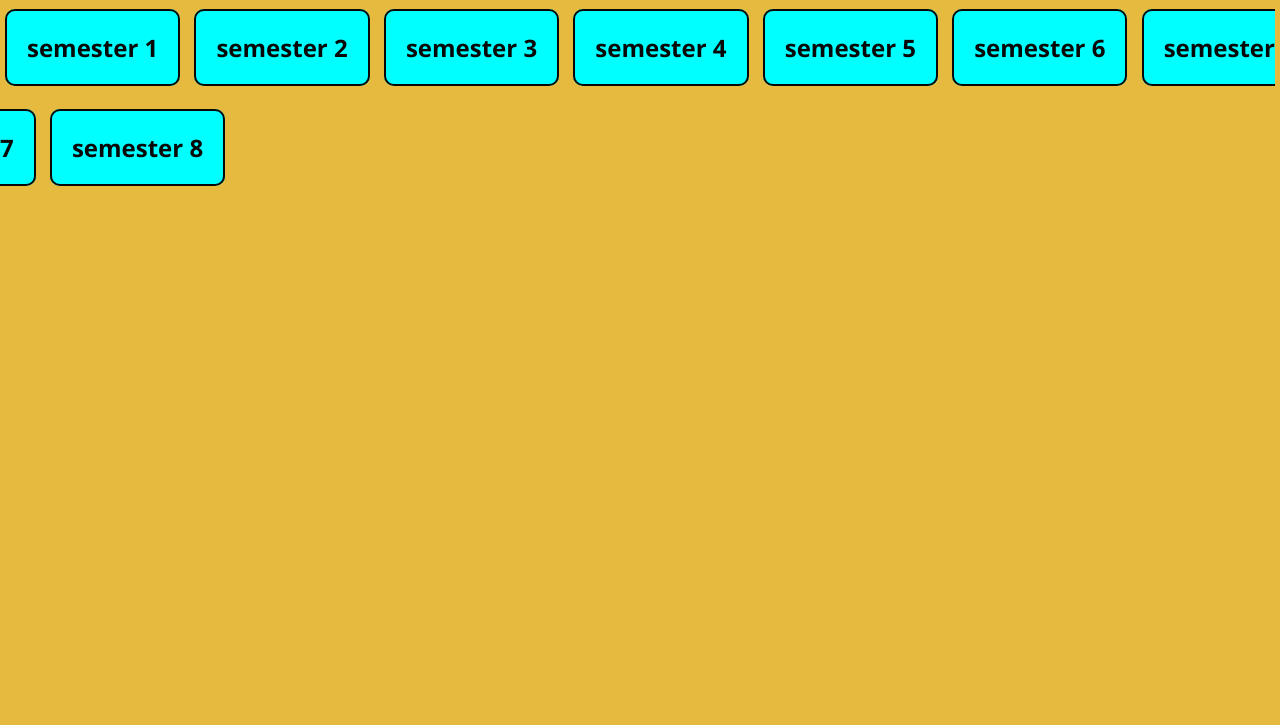
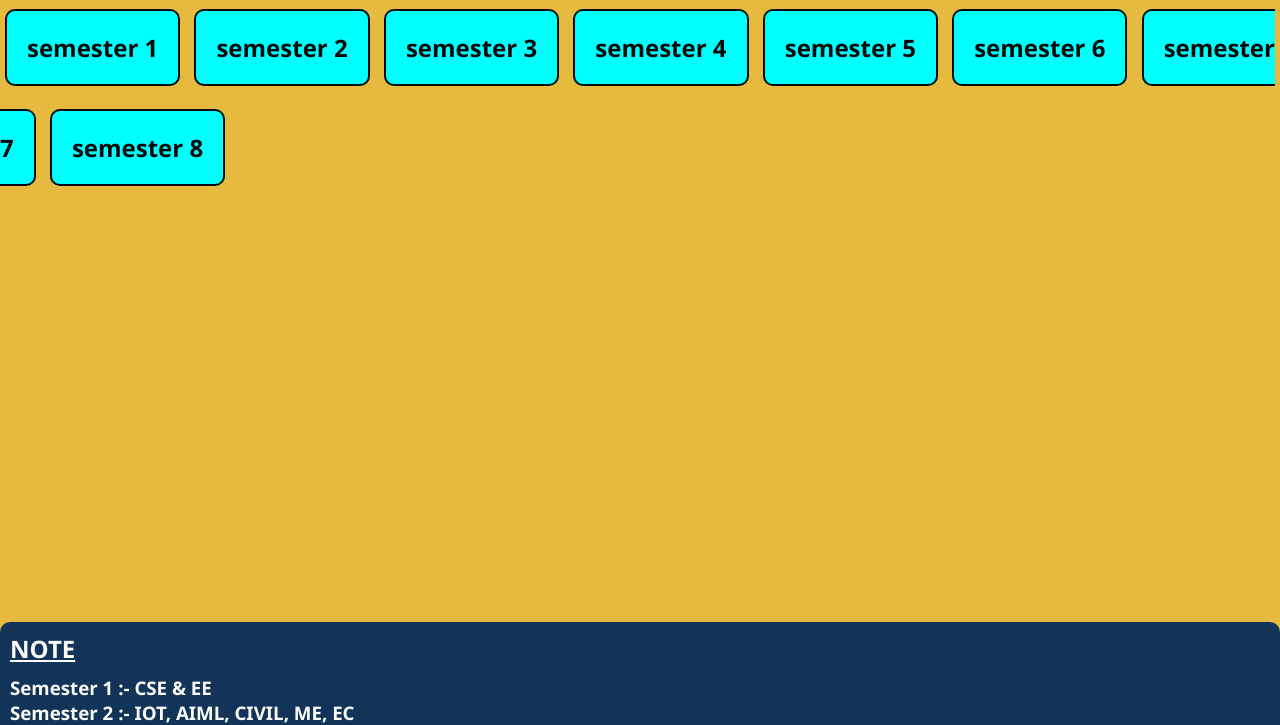
Before and after one commit to krashnkantchaurasia123-design/mytechsyllabus, a plain HTML site: page index.html in a window 1280 px wide. Shown: the part 75-800 px from the top of the page. Drawn offline with Linux system fonts and the light colour scheme.

Commit message:
modify file

```diff
--- a/index.html
+++ b/index.html
@@ -26,7 +26,13 @@
     </div>
 
    </main>
-
+  <footer>
+     <u><h1 id="one">NOTE</h1></u>
+     <section>
+     <h3>Semester 1 :- CSE & EE</h3>
+     <h3>Semester 2 :- IOT, AIML, CIVIL, ME, EC</h3>
+     </section>
+  </footer>
   <script src="script.js"></script>
 </body>
 
--- a/style.css
+++ b/style.css
@@ -22,6 +22,7 @@ body {
   background-color: var(--bg-color);
   color: var(--text-color);
   transition: all 0.3s ease;
+
 }
 
 header {
@@ -97,3 +98,32 @@ a{
      text-decoration: none;
      color: #080808;
 }
+footer {
+
+  background-color: var(--primary-color);
+
+  color: rgb(252, 252, 252);
+  position: fixed;
+  bottom: 0;
+  left: 0;
+  width: 100%;
+  padding:  0;
+  border-top-left-radius: 10px;
+  border-top-right-radius: 10px;
+
+  margin: 0%;
+}
+
+h3{
+  padding: none;
+  margin-top: 0px;
+  margin-bottom: 0px;
+  margin-left: 10px;
+
+}
+one{
+  padding:0px;
+  margin-: 0px;
+  height: 5px;
+
+}
```
Also changed, not shown: 103.html (+4 -4 lines), 104.html (+2 -2 lines), subject1.html (+1 -1 lines).
